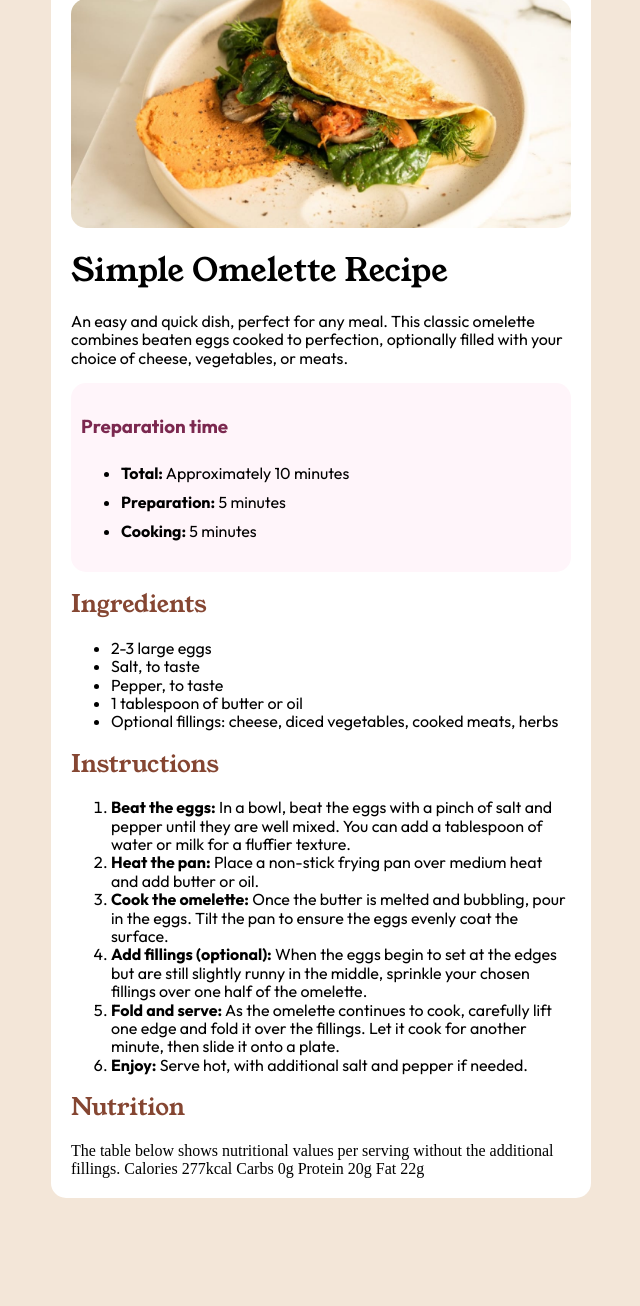
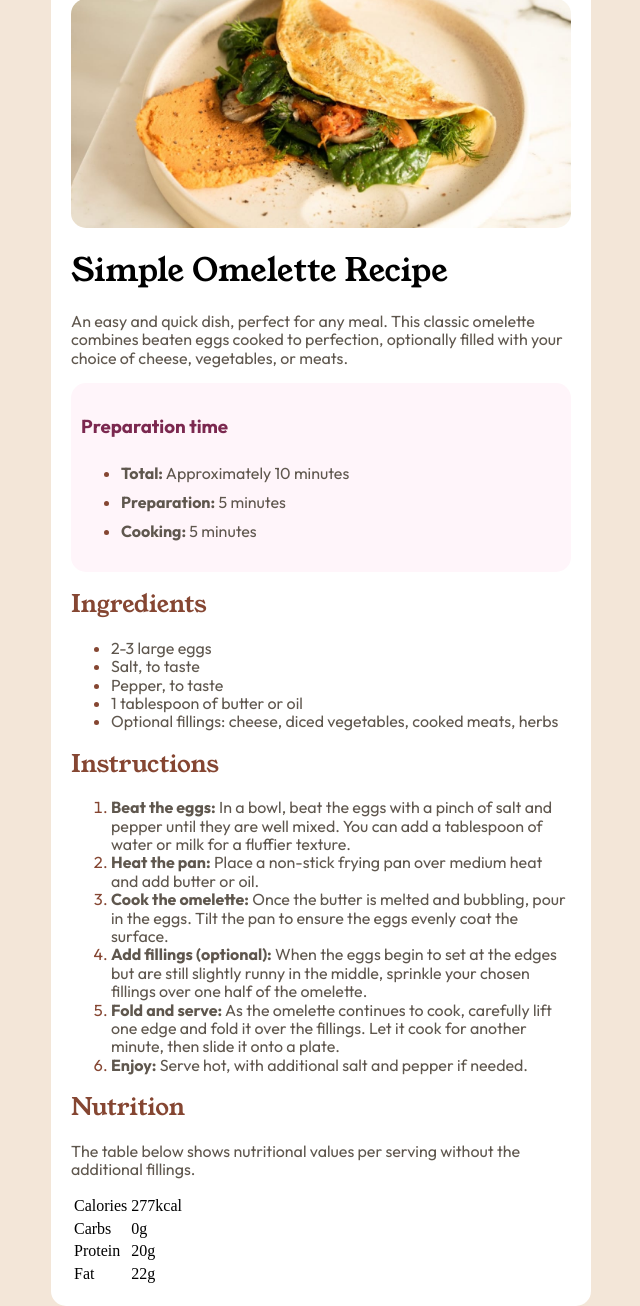
Before and after one commit to flashayy/2.rocnik, a PHP site: page /recept.html in a window 1280 px wide. Shown: the part 21-1327 px from the top of the page, without its empty margins (319-959 px from the left). Before the commit the page ends 1219 px from the top, so only its background shows below. Run offline with PHP 8.4, Linux system fonts and the light colour scheme.

Commit message:
spravil som tabulku

```diff
--- a/receptPrazenica/assets/css/style.css
+++ b/receptPrazenica/assets/css/style.css
@@ -1,16 +1,23 @@
 @import url('https://fonts.googleapis.com/css2?family=Young+Serif&display=swap');
 @import url('https://fonts.googleapis.com/css2?family=Outfit:wght@100..900&family=Young+Serif&display=swap');
 
+:root {
+    --brown: hsl(14, 45%, 36%);
+    --white: hsl(0, 0%, 100%);
+    --stone100: hsl(30, 54%, 90%);
+    --stone150: hsl(30, 18%, 87%);
+    --stone600: hsl(30, 10%, 34%);
+    --stone900: hsl(24, 5%, 18%);
+    --rose800: hsl(332, 51%, 32%);
+    --rose50: hsl(330, 100%, 98%);
+}
 
-:root {
-    --brown: hsl(14, 45%, 36%)
-}
 body {
     background-color: hsl(30, 54%, 90%);
 }
 
 .container {
-    background-color: white;
+    background-color: var(--white);
     margin: 0 auto;
     width: 500px;
     padding: 20px;
@@ -32,10 +39,11 @@ p, li {
     font-family: "Outfit", serif;
     font-optical-sizing: auto;
     font-weight: 400;
+    color: var(--stone600);
 }
 
 .priprava {
-    background-color: hsl(330, 100%, 98%);
+    background-color: var(--rose50);
     line-height: 1.8em;
     padding: 10px;
     border-radius: 15px;
@@ -49,3 +57,12 @@ p, li {
 h2 {
     color: var(--brown);
 }
+
+li::marker {
+    color: var(--brown);
+}
+
+.tabulkaFarebne {
+    color: var(--brown);
+
+}
--- a/receptPrazenica/recept.html
+++ b/receptPrazenica/recept.html
@@ -38,37 +38,48 @@
         </ul>
     </div>
 
+    <div class="instrukcie">
       <h2>Instructions</h2>
         <ol>
           <li><strong>Beat the eggs:</strong> In a bowl, beat the eggs with a pinch of salt and pepper until they are well mixed.
-            You can add a tablespoon of water or milk for a fluffier texture.</li>
+          You can add a tablespoon of water or milk for a fluffier texture.</li>
           <li><strong>Heat the pan:</strong> Place a non-stick frying pan over medium heat and add butter or oil.</li>
           <li><strong>Cook the omelette:</strong> Once the butter is melted and bubbling, pour in the eggs. Tilt the pan to ensure
           the eggs evenly coat the surface.</li>
           <li><strong>Add fillings (optional):</strong> When the eggs begin to set at the edges but are still slightly runny in the
           middle, sprinkle your chosen fillings over one half of the omelette.</li>
           <li><strong>Fold and serve:</strong> As the omelette continues to cook, carefully lift one edge and fold it over the
-            fillings. Let it cook for another minute, then slide it onto a plate.</li>
+          fillings. Let it cook for another minute, then slide it onto a plate.</li>
           <li><strong>Enjoy:</strong> Serve hot, with additional salt and pepper if needed.</li>
-        </ol>
+          </ol>
+    </div>
 
+    <div class="tabulka">
       <h2>Nutrition</h2>
+          <p>The table below shows nutritional values per serving without the additional fillings.</p>
 
-      The table below shows nutritional values per serving without the additional fillings.
+          <table>
+            <tr>
+              <td>Calories</td>
+              <td class="tablukaFarebne">277kcal</td>
+            </tr>
 
-      Calories
-      277kcal
+            <tr>
+              <td>Carbs</td>
+              <td class="tablukaFarebne">0g</td>
+            </tr>
 
-      Carbs
-      0g
+            <tr>
+              <td>Protein</td>
+              <td class="tablukaFarebne">20g</td>
+            </tr>
 
-      Protein
-      20g
-
-      Fat
-      22g
-
-
+            <tr>
+              <td>Fat</td>
+              <td class="tablukaFarebne">22g</td>
+            </tr>
+        </table>
+      </div>
     </div>
     </body>
 </html>
```
